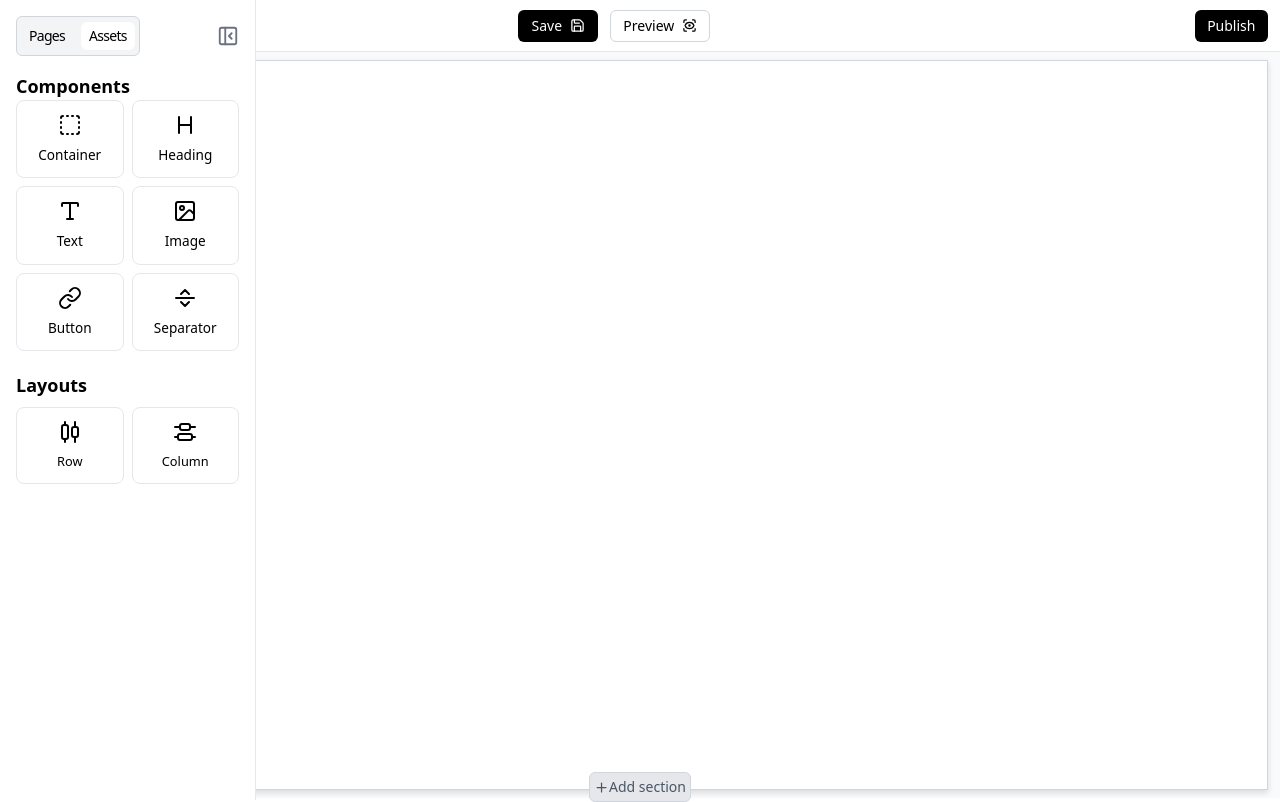
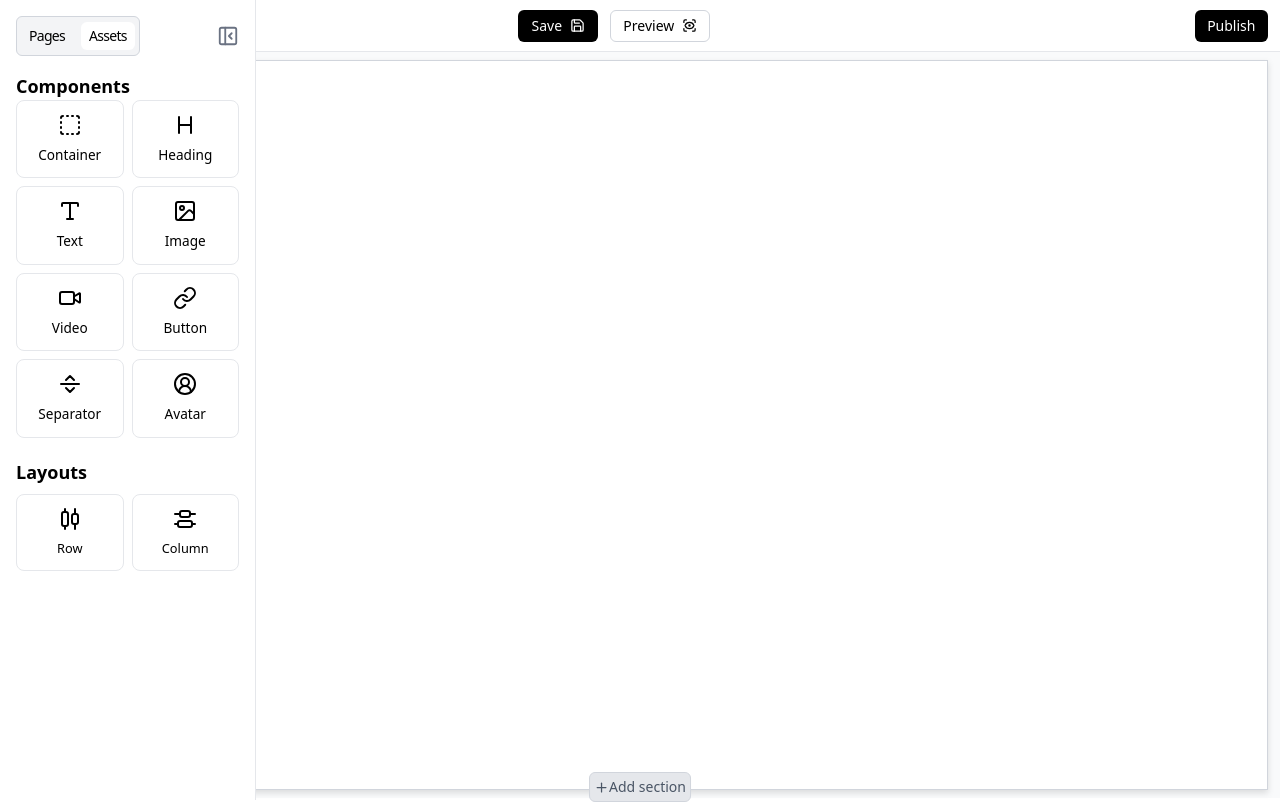
Before and after one commit to Yatik1/nocode, a React (Vite) app: page / in a window 1280 px wide. Both pictures are taken after a click on the button 23 px from the left and 25 px from the top of the page. Built offline with nearby package versions, Linux system fonts and the light colour scheme.

Commit message:
feat: add video and avatar components to the component library

```diff
--- a/src/components/builder/ComponentLibrary.tsx
+++ b/src/components/builder/ComponentLibrary.tsx
@@ -1,6 +1,6 @@
 import React, { useEffect, useRef, useState } from 'react';
 import Card from '../ui/Card';
-import { Type, Image, Link, Heading, SeparatorHorizontal, AlignHorizontalDistributeCenter, AlignVerticalDistributeCenter, SquareDashed, Plus, Home, File, PanelLeftClose } from 'lucide-react';
+import { Type, Image, Link, Heading, SeparatorHorizontal, AlignHorizontalDistributeCenter, AlignVerticalDistributeCenter, SquareDashed, Plus, Home, File, PanelLeftClose, CircleUserRound, Video } from 'lucide-react';
 import useBuilder from '../../hooks/useBuilder';
 import { BuilderContextProps } from '../../context/BuilderContext';
 import { CanvasType, PageType } from '../../types/types';
@@ -12,8 +12,10 @@ const components = [
   { id: 'heading', icon: <Heading size={24} />, label: 'Heading' },
   { id: 'text', icon: <Type size={24} />, label: 'Text' },
   { id: 'image', icon: <Image size={24} />, label: 'Image' },
+  { id: 'video', icon: <Video size={24} />, label: 'Video' },
   { id: 'button', icon: <Link size={24} />, label: 'Button' },
   {id:'divider', icon: <SeparatorHorizontal />, label:'Separator'},
+  {id:'avatar', icon:  <CircleUserRound /> , label:'Avatar'},
 ];
 
 const layouts = [
```
